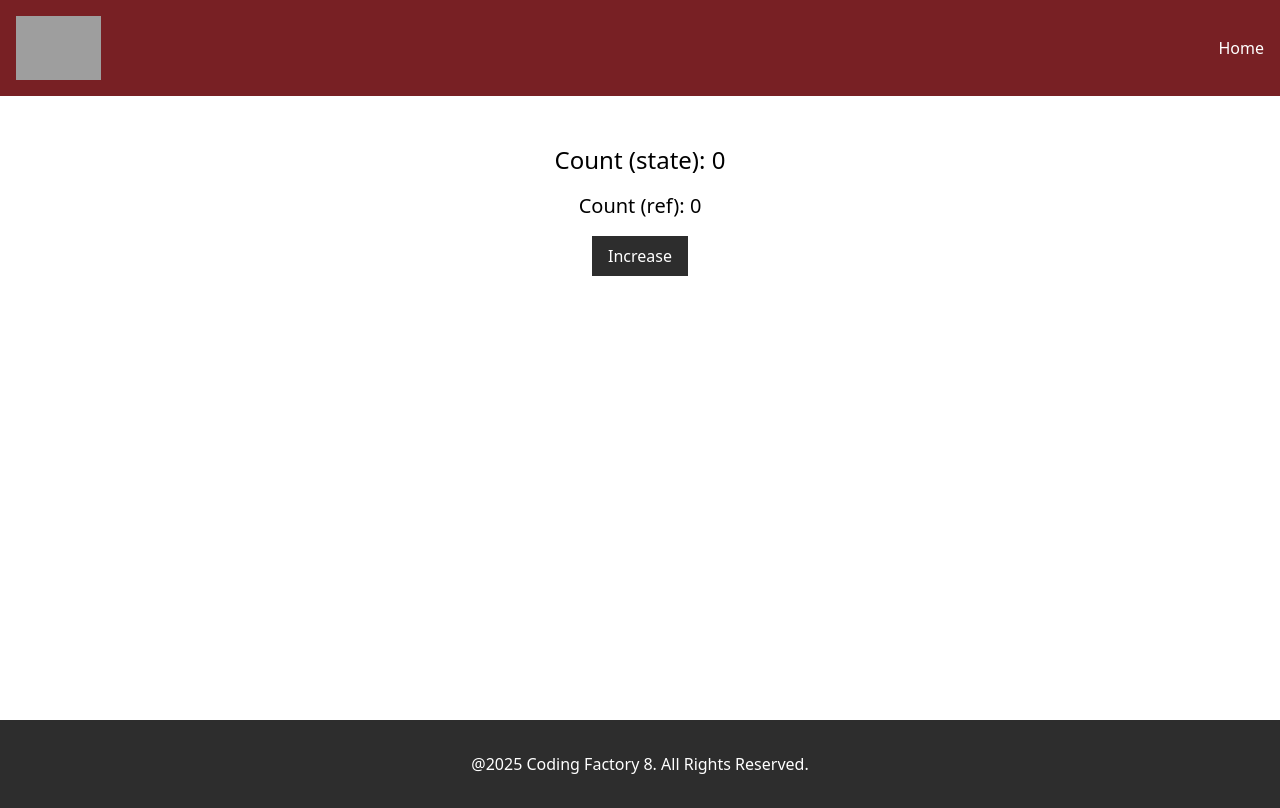
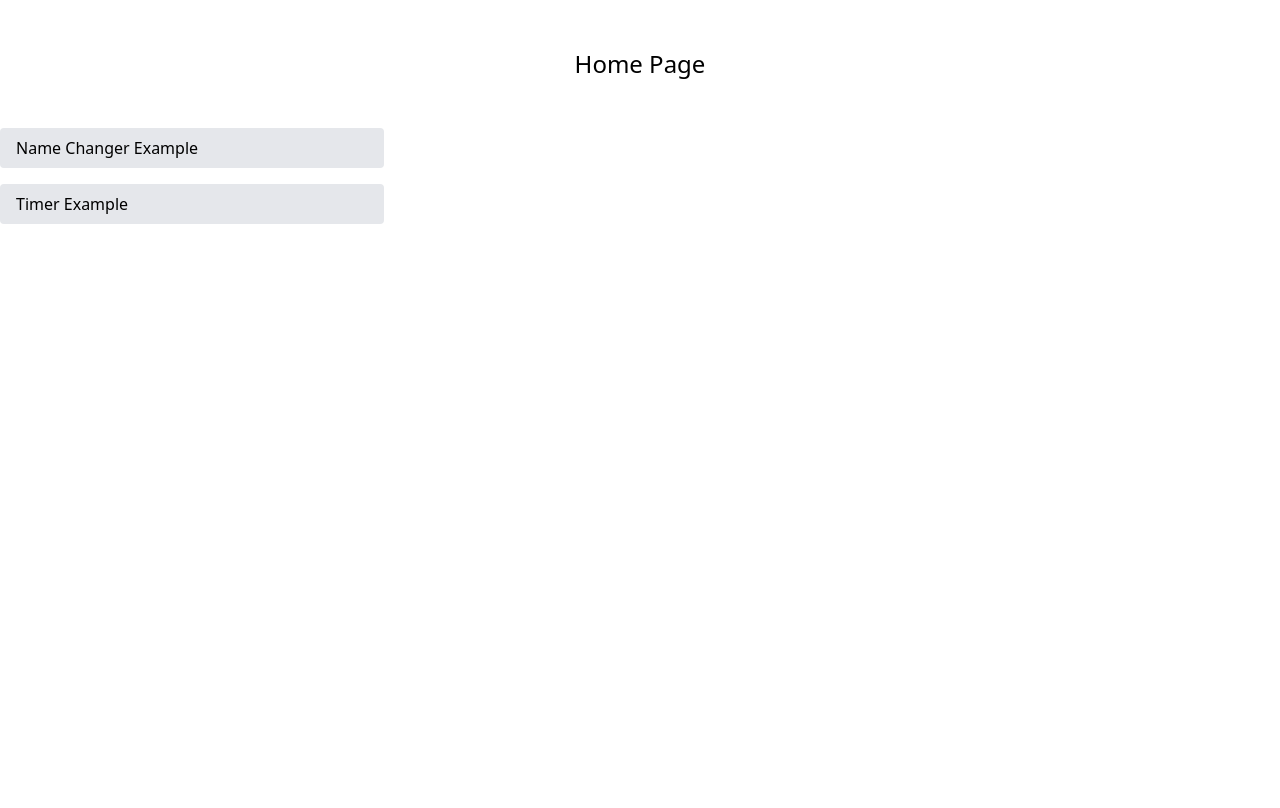
Before and after one commit to Vpetros/cf8-react-intro, a React app: page / in a window 1280 px wide. Built offline with nearby package versions, Linux system fonts and the light colour scheme; grey boxes are pictures that could not be loaded; the HTML template or start-up script is replaced by a standard one.

Commit message:
feat: using react-router library

```diff
--- a/package.json
+++ b/package.json
@@ -13,6 +13,7 @@
     "@tailwindcss/vite": "^4.1.15",
     "react": "^19.1.1",
     "react-dom": "^19.1.1",
+    "react-router": "^7.9.4",
     "tailwindcss": "^4.1.15"
   },
   "devDependencies": {
--- a/src/App.tsx
+++ b/src/App.tsx
@@ -6,15 +6,18 @@
 // import ArrowFunctionalComponentWithProps from "./components/ArrowFunctionalComponentWithProps.tsx";
 // import ArrowFunctionalComponentWithPropsType from "./components/ArrowFunctionalComponentWithPropsType.tsx";
 // import Card from "./components/Card.tsx";
-import Layout from "./components/Layout.tsx";
-import CounterWithRef from "./components/CounterWithRef.tsx";
+// import Layout from "./components/Layout.tsx";
+// import CounterWithRef from "./components/CounterWithRef.tsx";
+import {BrowserRouter, Route, Routes} from "react-router";
+import NameChanger from "./components/NameChanger.tsx";
+import HomePage from "./pages/HomePage.tsx";
 // import PreviousValue from "./components/PreviousValue.tsx";
 // import FocusInput from "./components/FocusInput.tsx";
 // import WindowSize from "./components/WindowSize.tsx";
 // import CounterAdvanced from "./components/CounterAdvanced.tsx";
 // import CounterWithCustomHook from "./components/CounterWithCustomHook.tsx";
 // import {useEffect} from "react";
-// import Timer from "./components/Timer.tsx";
+import Timer from "./components/Timer.tsx";
 // import NameChangerWithEffect from "./components/NameChangerWithEffect.tsx";
 // import CounterButton from "./components/CounterButton.tsx";
 // import CounterWithMoreStates from "./components/CounterWithMoreStates.tsx";
@@ -39,6 +42,15 @@
     //   return () => clearInterval(id);
     // }, [])
 
+    // useEffect(() => {
+    //   history.pushState({page: 1}, "", "/page");
+    //   history.replaceState({page: 1}, "", "/page1");
+    //
+    //   window.onpopstate = (e) => {
+    //     console.log(e.state);
+    //   }
+    // })
+
     return (
         <>
             {/*<ViteIntro />*/}
@@ -54,7 +66,7 @@
 
             {/*<Card title="Card">*/}
             {/*</Card>*/}
-            <Layout>
+            {/*<Layout>*/}
                 {/*<ArrowFunctionalComponentWithPropsType*/}
                 {/*    title="Is an Arrow Functional Component With 2 Props"*/}
                 {/*    description="lorem ipsum dolor sit amet"*/}
@@ -71,9 +83,21 @@
                 {/*<WindowSize/>*/}
                 {/*<FocusInput/>*/}
                 {/*<PreviousValue/>*/}
-                <CounterWithRef/>
+                {/*<CounterWithRef/>*/}
 
-            </Layout>
+            {/*</Layout>*/}
+
+
+            <BrowserRouter>
+                <Routes>
+                    <Route index element={<HomePage />} />
+                    <Route path="name-changer" element={<NameChanger />}/>
+                    <Route path="timer" element={<Timer />}/>
+
+
+                </Routes>
+
+            </BrowserRouter>
         </>
     )
 }
--- /dev/null
+++ b/src/pages/HomePage.tsx
@@ -0,0 +1,24 @@
+import {Link, NavLink} from "react-router";
+
+const HomePage = () => {
+    return (
+        <>
+            <h1 className="text-2xl text-center my-12">Home Page</h1>
+            <div className="flex flex-col items-start max-w-sm max-auto gap-4">
+            <Link
+                to="/name-changer"
+                className="bg-gray-200 w-full px-4 py-2 rounded"
+            >
+                Name Changer Example
+            </Link>
+            <NavLink
+                to="/timer"
+                className="bg-gray-200 w-full px-4 py-2 rounded"
+                >
+                Timer Example
+            </NavLink>
+            </div>
+        </>
+    )
+}
+export default HomePage;
```
Also changed, not shown: 1 other file (tests, documents, lock files or other folders).
